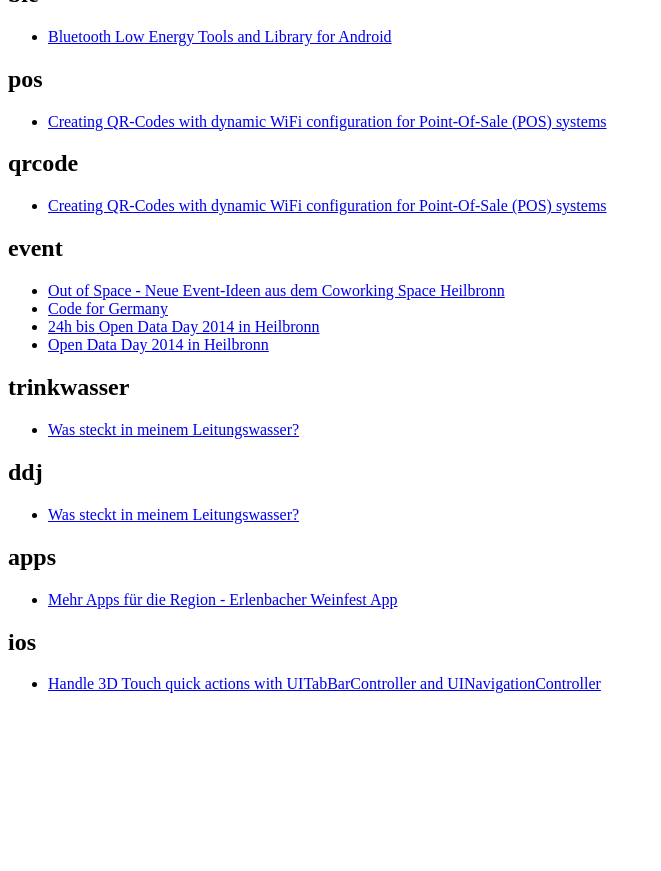
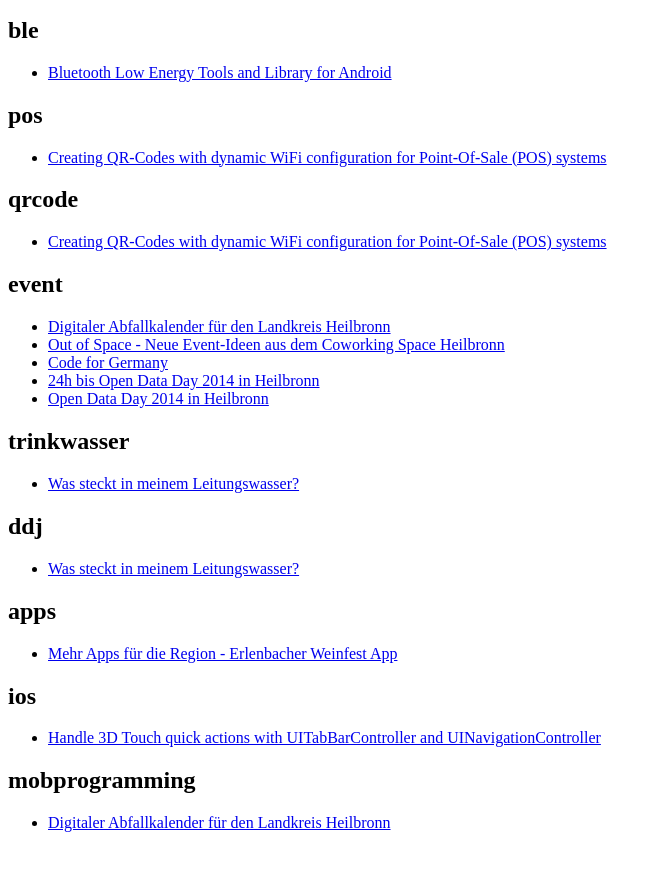
Before and after one commit to opendatalab-de/blog, a Jekyll site: the page built from tags.html, in a window 1280 px wide and 900 px high, scrolled down 2996 px. Shown: the top 871 px of the window, without its empty margins (0-661 px from the left). Built offline with Jekyll 4.4.1, drawn with Linux system fonts in a browser that asks for light colours; before the commit the page ends 3757 px from its top, so only the background shows below that; some of the changed text lies outside the part shown.

Commit message:
tags added

```diff
--- a/_posts/2015/2015-11-13-abfallkalender-landkreis-heilbronn.md
+++ b/_posts/2015/2015-11-13-abfallkalender-landkreis-heilbronn.md
@@ -4,7 +4,7 @@
 tagline:
 layout: post
 category: opendata
-tags: []
+tags: [mobprogramming, opendata, event]
 author: adrian
 repository: https://github.com/opendata-heilbronn/garbage-collection
 snapshot: abfallkalender.png
```
